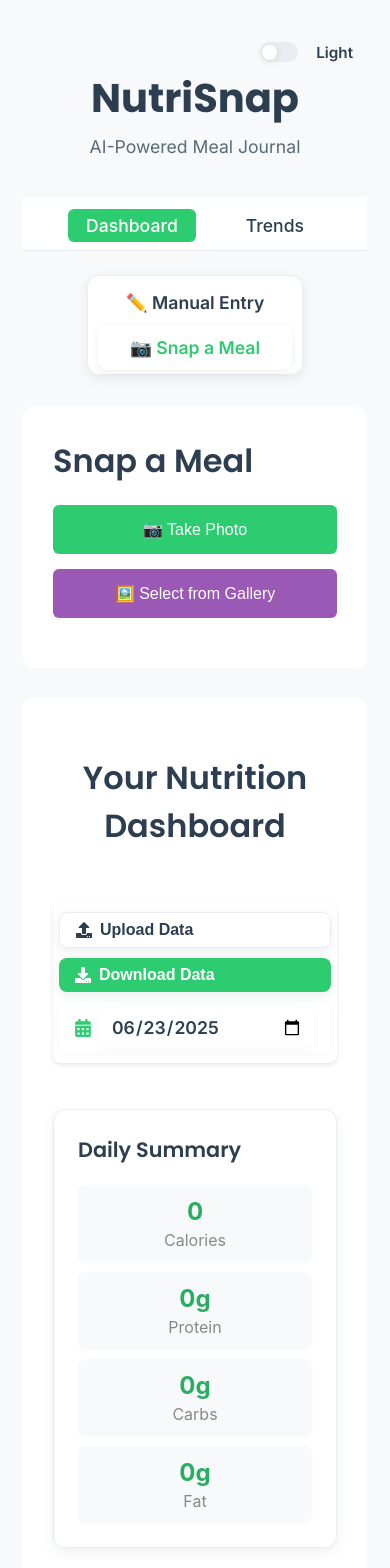
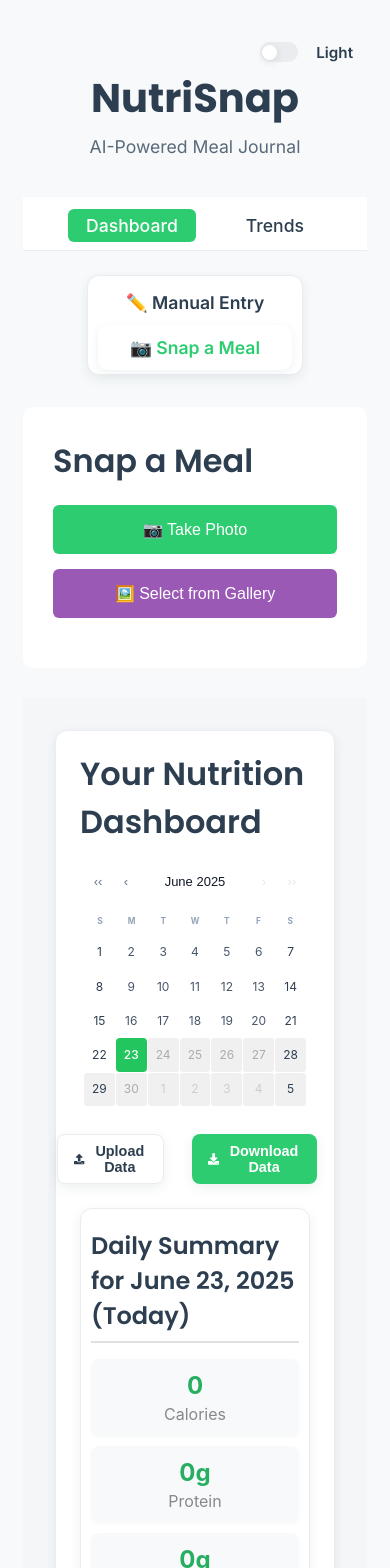
Before and after one commit to prasad-gade05/nutrition_tracker, a React (Vite) app: page / in a window 390 px wide. Shown: the top 1568 px of the page. Built offline with nearby package versions, Linux system fonts and the light colour scheme; no server answers.

Commit message:
updated calendar ui

```diff
--- a/package.json
+++ b/package.json
@@ -14,9 +14,10 @@
   },
   "dependencies": {
     "date-fns": "^4.1.0",
-    "react": "^19.1.0",
+    "react": "^18.2.0",
+    "react-calendar": "^4.8.0",
     "react-calendar-heatmap": "^1.10.0",
-    "react-dom": "^19.1.0",
+    "react-dom": "^18.2.0",
     "react-icons": "^5.5.0",
     "react-router-dom": "^7.6.2",
     "react-tooltip": "^5.29.1",
--- a/src/App.css
+++ b/src/App.css
@@ -155,25 +155,128 @@ h3 {
 }
 
 .dashboard {
-  background: var(--surface-color);
-  padding: 30px;
-  border-radius: 10px;
-  position: relative;
+  padding: 2rem;
+  background-color: #f4f6f8;
+  min-height: 100vh;
+}
+
+[data-theme="dark"] .dashboard {
+  background-color: var(--background-color);
 }
 
 .dashboard-header {
+  margin-bottom: 2rem;
+  background: var(--surface-color);
+  border-radius: 12px;
+  box-shadow: var(--shadow);
+  border: 1px solid var(--border-color);
+  padding: 1.2rem 1.5rem 0.5rem 1.5rem;
+}
+
+.dashboard-header h2 {
+  font-size: 2rem;
+  color: var(--text-color-primary);
+  margin-bottom: 0.1rem;
+  margin-top: 0rem;
+}
+
+.header-content {
+  display: flex;
+  gap: 2rem;
+  align-items: stretch;
+  height: 100%;
+}
+
+.header-left {
+  flex: 0 0 auto;
   display: flex;
   flex-direction: column;
-  align-items: center;
-  justify-content: flex-start;
-  margin-bottom: 30px;
-  flex-wrap: wrap;
-  gap: 20px;
-}
-
-.dashboard-header h2 {
-  text-align: center;
+  gap: 1rem;
+  align-items: flex-start;
+  height: 100%;
+}
+
+.header-right {
+  flex: 1;
+  min-width: 0;
+  height: 100%;
+  display: flex;
+  flex-direction: column;
+}
+
+.action-buttons {
+  display: flex;
+  flex-direction: column;
+  gap: 0.75rem;
   width: 100%;
+}
+
+.action-buttons button {
+  width: 100%;
+  display: flex;
+  justify-content: center;
+}
+
+.import-btn,
+.download-btn {
+  display: inline-flex;
+  align-items: center;
+  gap: 0.5rem;
+  padding: 0.75rem 1.25rem;
+  border: none;
+  border-radius: 8px;
+  font-size: 0.9rem;
+  font-weight: 600;
+  cursor: pointer;
+  transition: all 0.2s ease;
+  background-color: white;
+  color: #2c3e50;
+  box-shadow: 0 2px 4px rgba(0, 0, 0, 0.05);
+}
+
+.import-btn:hover,
+.download-btn:hover {
+  transform: translateY(-1px);
+  box-shadow: 0 4px 6px rgba(0, 0, 0, 0.1);
+}
+
+.import-btn svg,
+.download-btn svg {
+  font-size: 1.1rem;
+}
+
+.import-feedback {
+  padding: 0.5rem 1rem;
+  border-radius: 6px;
+  font-size: 0.9rem;
+  font-weight: 500;
+}
+
+.import-feedback.success {
+  background-color: #d4edda;
+  color: #155724;
+}
+
+.import-feedback.error {
+  background-color: #f8d7da;
+  color: #721c24;
+}
+
+.dashboard-content {
+  display: flex;
+  flex-direction: column;
+  gap: 2rem;
+}
+
+.daily-summary h3,
+.meals-section h3,
+.daily-goals-section h3 {
+  font-size: 1.5rem;
+  color: var(--text-color-primary);
+  margin-top: 0.2rem;
+  margin-bottom: 1rem;
+  padding-bottom: 0.5rem;
+  border-bottom: 2px solid #e0e0e0;
 }
 
 .date-navigation {
@@ -229,14 +332,11 @@ h3 {
   border-radius: 12px;
   box-shadow: var(--shadow);
   border: 1px solid var(--border-color);
-  padding: 24px;
-  margin-bottom: 32px;
-}
-
-.daily-summary h3 {
-  margin-top: 0;
-  color: var(--text-color-primary);
-  margin-bottom: 20px;
+  padding: 16px 18px;
+  height: 100%;
+  display: flex;
+  flex-direction: column;
+  justify-content: center;
 }
 
 .summary-grid {
@@ -300,6 +400,8 @@ h3 {
 }
 [data-theme="dark"] .meals-section {
   background: var(--surface-color);
+  border-color: var(--border-color);
+  color: var(--text-color-primary);
 }
 
 .meals-section h3 {
@@ -1017,6 +1119,37 @@ button:disabled {
   .confirmation-actions {
     flex-direction: column;
   }
+
+  .header-content {
+    flex-direction: column;
+    gap: 1.5rem;
+    height: auto;
+  }
+
+  .header-left {
+    width: 100%;
+    align-items: center;
+    height: auto;
+  }
+
+  .header-right {
+    width: 100%;
+    height: auto;
+  }
+
+  .action-buttons {
+    flex-direction: row;
+    justify-content: center;
+  }
+
+  .action-buttons button {
+    width: auto;
+  }
+
+  .daily-summary {
+    height: auto;
+    padding: 16px 10px;
+  }
 }
 
 .calendar-input {
@@ -2544,3 +2677,13 @@ button:disabled {
 [data-theme="dark"] .selected-day-details h4 {
   color: var(--text-color-primary);
 }
+
+/* Dark theme overrides for dashboard header */
+[data-theme="dark"] .dashboard-header {
+  background: var(--surface-color);
+  border-color: var(--border-color);
+  box-shadow: 0 2px 8px rgba(0, 0, 0, 0.18);
+}
+[data-theme="dark"] .dashboard-header h2 {
+  color: var(--text-color-primary);
+}
--- /dev/null
+++ b/src/components/Calendar.css
@@ -0,0 +1,182 @@
+/* Calendar Wrapper */
+.calendar-container {
+  background-color: #ffffff;
+  border-radius: 6px;
+  box-shadow: none;
+  width: 240px;
+  padding: 8px;
+  margin: 0;
+}
+
+/* General Calendar styling */
+.react-calendar {
+  width: 100%;
+  background: white;
+  border: none;
+  border-radius: 6px;
+  padding: 4px;
+  font-family: -apple-system, BlinkMacSystemFont, "Segoe UI", Roboto, sans-serif;
+}
+
+/* Navigation */
+.react-calendar__navigation {
+  display: flex;
+  margin-bottom: 4px;
+  align-items: center;
+}
+
+.react-calendar__navigation button {
+  min-width: 28px;
+  background: none;
+  border: none;
+  padding: 2px;
+  color: #64748b;
+  font-size: 13px;
+  cursor: pointer;
+  border-radius: 4px;
+  transition: all 0.15s ease;
+}
+
+.react-calendar__navigation button:enabled:hover,
+.react-calendar__navigation button:enabled:focus {
+  background-color: transparent;
+  color: #2ecc71;
+}
+
+.react-calendar__navigation button[disabled] {
+  background-color: transparent;
+  color: #e2e8f0;
+  cursor: not-allowed;
+}
+
+.react-calendar__navigation__label {
+  font-weight: 500;
+  font-size: 0.85rem;
+  color: #111827;
+  flex-grow: 1;
+  text-align: center;
+}
+
+.react-calendar__navigation__label[disabled] {
+  color: #111827 !important;
+  opacity: 1 !important;
+  cursor: default;
+}
+
+.react-calendar__navigation__arrow {
+  font-size: 1rem;
+  color: #64748b;
+}
+
+/* Month view */
+.react-calendar__month-view {
+  width: 100%;
+}
+
+.react-calendar__month-view__weekdays {
+  display: grid !important;
+  grid-template-columns: repeat(7, 1fr);
+  text-align: center;
+  text-transform: uppercase;
+  font-weight: 500;
+  font-size: 0.65em;
+  color: #94a3b8;
+  width: 100%;
+  margin-bottom: 2px;
+}
+
+.react-calendar__month-view__weekdays__weekday {
+  padding: 3px 0;
+  text-align: center;
+}
+
+.react-calendar__month-view__weekdays__weekday abbr {
+  text-decoration: none;
+  border: none;
+}
+
+.react-calendar__month-view__days {
+  display: grid !important;
+  grid-template-columns: repeat(7, 1fr);
+  width: 100%;
+  gap: 1px;
+}
+
+/* Tiles (days) */
+.react-calendar__tile {
+  padding: 5px 0;
+  background: none;
+  text-align: center;
+  line-height: 14px;
+  font-size: 12px;
+  font-weight: 400;
+  border: none;
+  border-radius: 3px;
+  margin: 1px;
+  color: #475569;
+  position: relative;
+  transition: all 0.15s ease;
+  width: 100%;
+}
+
+.react-calendar__tile:enabled:hover,
+.react-calendar__tile:enabled:focus {
+  background-color: #f1f5f9;
+  color: #2ecc71;
+}
+
+.react-calendar__tile--now {
+  background-color: transparent;
+  font-weight: 600;
+  color: #2ecc71;
+}
+
+.react-calendar__tile--active {
+  background-color: #2ecc71 !important;
+  color: white !important;
+  font-weight: 500;
+}
+
+.react-calendar__tile--active:hover {
+  background-color: #27ae60 !important;
+}
+
+/* Weekend dates - removing red color */
+.react-calendar__month-view__days__day--weekend {
+  color: unset !important;
+}
+
+/* Neighboring month dates */
+.react-calendar__month-view__days__day--neighboringMonth {
+  color: #e2e8f0;
+}
+
+/* Make calendar more compact */
+.react-calendar__viewContainer {
+  padding: 0;
+  width: 100%;
+}
+
+[data-theme="dark"] .calendar-container,
+[data-theme="dark"] .react-calendar {
+  background: var(--surface-color) !important;
+  color: var(--text-color-primary) !important;
+  border-color: var(--border-color) !important;
+}
+
+[data-theme="dark"] .react-calendar__month-view__weekdays,
+[data-theme="dark"] .react-calendar__month-view__weekdays__weekday,
+[data-theme="dark"] .react-calendar__navigation__label,
+[data-theme="dark"] .react-calendar__navigation__arrow,
+[data-theme="dark"] .react-calendar__tile {
+  color: var(--text-color-primary) !important;
+}
+
+[data-theme="dark"] .react-calendar__tile--now {
+  color: var(--primary-color) !important;
+}
+
+[data-theme="dark"] .react-calendar__tile--active {
+  background: var(--primary-color) !important;
+  color: #fff !important;
+}
--- a/src/components/Dashboard.jsx
+++ b/src/components/Dashboard.jsx
@@ -13,6 +13,9 @@ import { format, addDays, subDays, startOfDay } from "date-fns";
 import MealDetail from "./MealDetail";
 import { FaCalendarAlt, FaDownload, FaUpload } from "react-icons/fa";
 import { PieChart, Pie, Cell, ResponsiveContainer } from "recharts";
+import Calendar from "react-calendar";
+import "react-calendar/dist/Calendar.css";
+import "./Calendar.css";
 
 const NUTRIENTS = [
   { key: "calories", label: "Calories", unit: "kcal" },
@@ -155,6 +158,8 @@ const Dashboard = ({ mealsUpdated }) => {
     protein: 0,
     carbs: 0,
     fat: 0,
+    fiber: 0,
+    sugar: 0,
   });
   const [selectedMealId, setSelectedMealId] = useState(null);
   const [importFeedback, setImportFeedback] = useState(null);
@@ -272,6 +277,8 @@ const Dashboard = ({ mealsUpdated }) => {
       protein: 0,
       carbs: 0,
       fat: 0,
+      fiber: 0,
+      sugar: 0,
     };
 
     dateMeals.forEach((meal) => {
@@ -281,6 +288,8 @@ const Dashboard = ({ mealsUpdated }) => {
       totals.protein += nutrition.protein?.value || 0;
       totals.carbs += nutrition.carbs?.value || 0;
       totals.fat += nutrition.fat?.value || 0;
+      totals.fiber += nutrition.fiber?.value || 0;
+      totals.sugar += nutrition.sugar?.value || 0;
     });
 
     setDailyTotals(totals);
@@ -483,7 +492,33 @@ const Dashboard = ({ mealsUpdated }) => {
     <div className="dashboard">
       <div className="dashboard-header">
         <h2>Your Nutrition Dashboard</h2>
-        <div className="date-navigation">
+        <div className="header-content">
+          <div className="header-left">
+            <div
+              className="calendar-container"
+              style={{
+                display: "flex",
+                justifyContent: "center",
+                width: "100%",
+                maxWidth: "260px",
+              }}
+            >
+              <Calendar
+                onChange={setSelectedDate}
+                value={selectedDate}
+                maxDate={new Date()}
+                minDetail="month"
+                locale="en-US"
+                formatShortWeekday={(locale, date) =>
+                  ["S", "M", "T", "W", "T", "F", "S"][date.getDay()]
+                }
+                nextLabel="›"
+                next2Label="››"
+                prevLabel="‹"
+                prev2Label="‹‹"
+              />
+            </div>
+            <div className="action-buttons">
               <input
                 type="file"
                 accept=".csv"
@@ -505,45 +540,19 @@ const Dashboard = ({ mealsUpdated }) => {
               >
                 <FaDownload /> Download Data
               </button>
+            </div>
             {importFeedback && (
               <div className={`import-feedback ${importFeedback.type}`}>
                 {importFeedback.message}
               </div>
             )}
-          <span
-            style={{
-              display: "flex",
-              alignItems: "center",
-              borderRadius: 8,
-              padding: "6px 16px",
-              boxShadow: "0 2px 8px rgba(44,62,80,0.04)",
-              fontWeight: 600,
-            }}
-          >
-            <FaCalendarAlt
-              style={{ color: "#2ECC71", marginRight: 8, fontSize: 18 }}
-            />
-            <input
-              type="date"
-              className="calendar-input"
-              value={format(selectedDate, "yyyy-MM-dd")}
-              onChange={(e) => setSelectedDate(new Date(e.target.value))}
-              max={format(new Date(), "yyyy-MM-dd")}
-              style={{
-                border: "none",
-                background: "transparent",
-                fontWeight: 600,
-                fontSize: "1.1rem",
-                color: "#2C3E50",
-                outline: "none",
-              }}
-            />
-          </span>
           </div>
-      </div>
-
+          <div className="header-right">
             <div className="daily-summary">
-        <h3>Daily Summary</h3>
+              <h3>
+                Daily Summary for {format(selectedDate, "MMMM d, yyyy")}
+                {isToday(selectedDate) && " (Today)"}
+              </h3>
               <div className="summary-grid">
                 <div className="summary-item">
                   <span className="summary-value">
@@ -569,9 +578,25 @@ const Dashboard = ({ mealsUpdated }) => {
                   </span>
                   <span className="summary-label">Fat</span>
                 </div>
+                <div className="summary-item">
+                  <span className="summary-value">
+                    {Math.round(dailyTotals.fiber)}g
+                  </span>
+                  <span className="summary-label">Fiber</span>
+                </div>
+                <div className="summary-item">
+                  <span className="summary-value">
+                    {Math.round(dailyTotals.sugar)}g
+                  </span>
+                  <span className="summary-label">Sugar</span>
+                </div>
+              </div>
+            </div>
+          </div>
         </div>
       </div>
 
+      <div className="dashboard-content">
         <div className="meals-section">
           <h3>Meals ({meals.length})</h3>
           {meals.length === 0 ? (
@@ -608,8 +633,9 @@ const Dashboard = ({ mealsUpdated }) => {
                       calories
                     </div>
                     <div className="meal-macros">
-                    P: {meal.geminiAnalysis?.nutrition?.protein?.value || "N/A"}
-                    g &nbsp;C:{" "}
+                      P:{" "}
+                      {meal.geminiAnalysis?.nutrition?.protein?.value || "N/A"}g
+                      &nbsp;C:{" "}
                       {meal.geminiAnalysis?.nutrition?.carbs?.value || "N/A"}g
                       &nbsp;F:{" "}
                       {meal.geminiAnalysis?.nutrition?.fat?.value || "N/A"}g
@@ -634,8 +660,8 @@ const Dashboard = ({ mealsUpdated }) => {
               <span role="img" aria-label="target">
                 🎯
               </span>{" "}
-            Ready to set your daily targets? Start with your total calorie goal,
-            and we'll help with the rest.
+              Ready to set your daily targets? Start with your total calorie
+              goal, and we'll help with the rest.
             </div>
           )}
           <div className="goal-architect-primary">
@@ -684,7 +710,9 @@ const Dashboard = ({ mealsUpdated }) => {
                   // Progress for today
                   const goal = macroGrams[k];
                   const today = getTotalForNutrient(k, meals);
-                const percent = goal ? Math.min((today / goal) * 100, 100) : 0;
+                  const percent = goal
+                    ? Math.min((today / goal) * 100, 100)
+                    : 0;
                   const remaining = goal ? Math.max(goal - today, 0) : null;
                   const reached = goal && today >= goal;
                   return (
@@ -762,7 +790,9 @@ const Dashboard = ({ mealsUpdated }) => {
                     className="goal-card-input"
                     placeholder={sg.placeholder}
                     value={secondaryValues[sg.key]}
-                  onChange={(e) => handleSecondaryValue(sg.key, e.target.value)}
+                    onChange={(e) =>
+                      handleSecondaryValue(sg.key, e.target.value)
+                    }
                     disabled={!secondaryToggles[sg.key]}
                   />
                   {secondaryToggles[sg.key] &&
@@ -993,6 +1023,7 @@ const Dashboard = ({ mealsUpdated }) => {
 
         {/* Toast Notification */}
         {showToast && <div className="goals-toast">✅ Goals Updated!</div>}
+      </div>
 
       {selectedMealId && (
         <MealDetail
@@ -1001,6 +1032,43 @@ const Dashboard = ({ mealsUpdated }) => {
           onMealDeleted={handleMealDeleted}
         />
       )}
+
+      <style jsx>{`
+        :global(.custom-calendar) {
+          width: 100%;
+          border: 1px solid #e6e6e6;
+          border-radius: 8px;
+          padding: 10px;
+          background: white;
+        }
+        :global(.react-calendar__month-view__days__day--weekend) {
+          color: inherit !important;
+        }
+        :global(.react-calendar__month-view__days) {
+          display: grid !important;
+          grid-template-columns: repeat(7, 1fr);
+        }
+        :global(.react-calendar__month-view__weekdays) {
+          display: grid !important;
+          grid-template-columns: repeat(7, 1fr);
+        }
+        :global(.react-calendar__month-view__weekdays__weekday) {
+          text-align: center;
+          text-transform: uppercase;
+          font-weight: bold;
+          font-size: 0.8em;
+          padding: 0.5em;
+        }
+        :global(.react-calendar__month-view__days__day) {
+          padding: 0.8em 0;
+          text-align: center;
+        }
+        :global(.react-calendar__tile--active) {
+          background: #22c55e !important;
+          color: white;
+          border-radius: 4px;
+        }
+      `}</style>
     </div>
   );
 };
--- a/src/main.jsx
+++ b/src/main.jsx
@@ -3,4 +3,8 @@ import { createRoot } from "react-dom/client";
 import App from "./App.jsx";
 import "./App.css";
 
-createRoot(document.getElementById("root")).render(<App />);
+createRoot(document.getElementById("root")).render(
+  <React.StrictMode>
+    <App />
+  </React.StrictMode>
+);
```
Also changed, not shown: 1 other file (tests, documents, lock files or other folders). Lines whose indentation alone changed are shown as unchanged.
